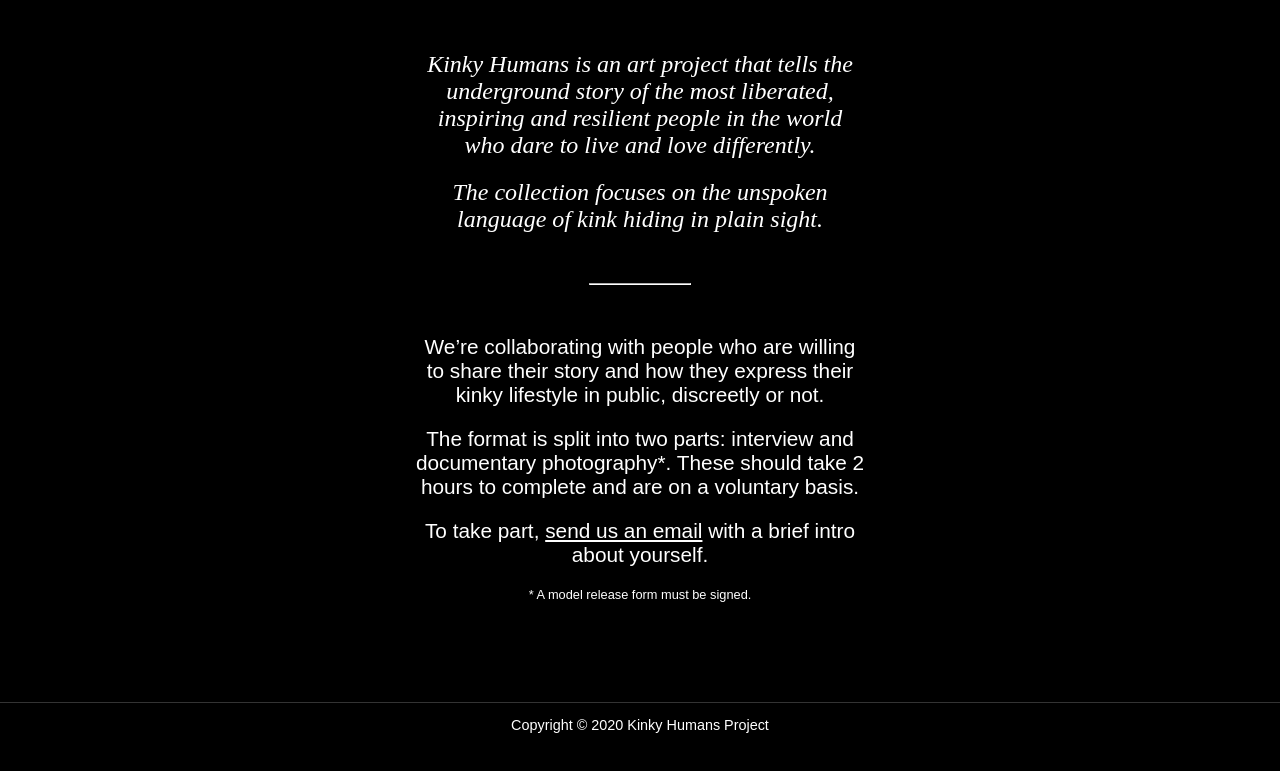
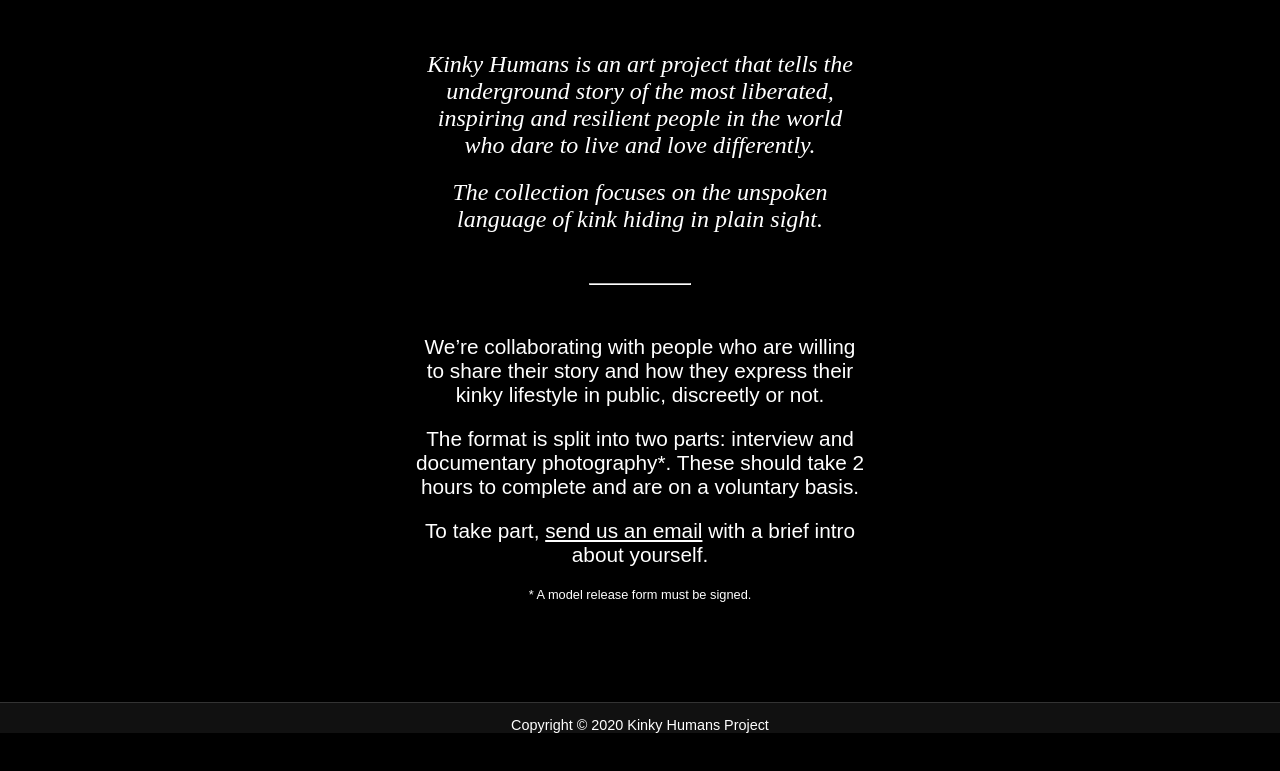
Before and after one commit to kinkyhumans/kinkyhumans-website, a React app: page / in a window 1280 px wide. Shown: the part 353-1124 px from the top of the page. After the commit the page ends 1101 px from the top, so only its background shows below. Built offline with nearby package versions, Linux system fonts and the light colour scheme; a web font is replaced by a local one.

Commit message:
Minor cosmetic change

```diff
--- a/src/components/App.css
+++ b/src/components/App.css
@@ -1,5 +1,6 @@
 .App {
     text-align: center;
+    margin: 0 20px;
 }
 
 .App-logo {
--- a/src/index.css
+++ b/src/index.css
@@ -5,7 +5,6 @@ body {
   font-style: normal;
   -webkit-font-smoothing: antialiased;
   -moz-osx-font-smoothing: grayscale;
-  padding-bottom: 50px;
 }
 
 html, body {
@@ -19,4 +18,5 @@ html, body {
   border-top: 1px solid #333;
   margin-top: 100px;
   font-size: 0.9em;
+  background: #111;
 }
```
